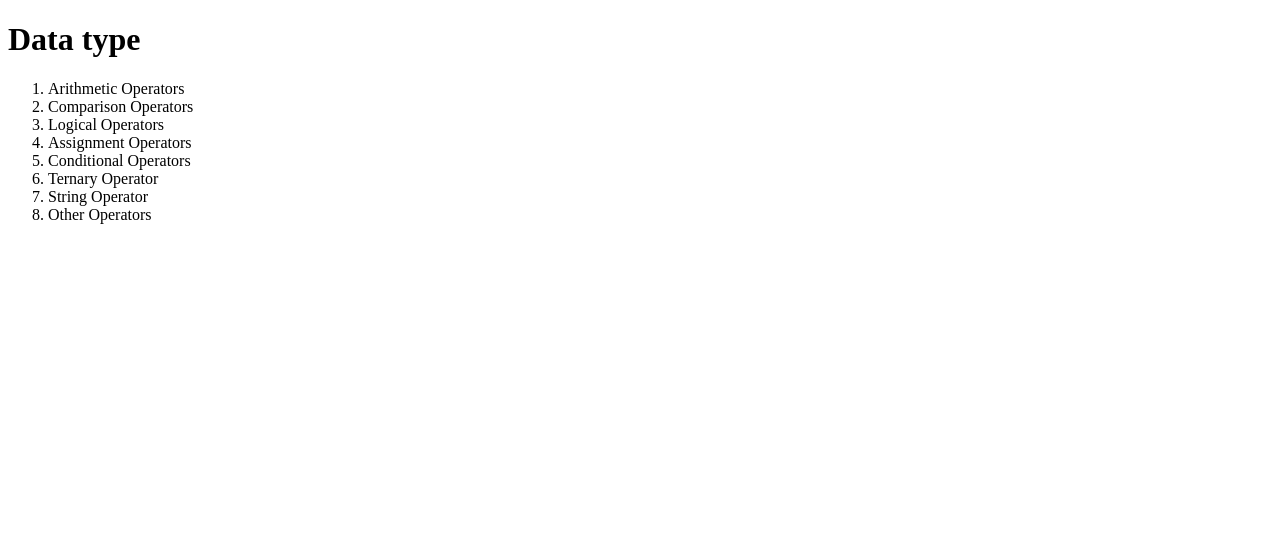
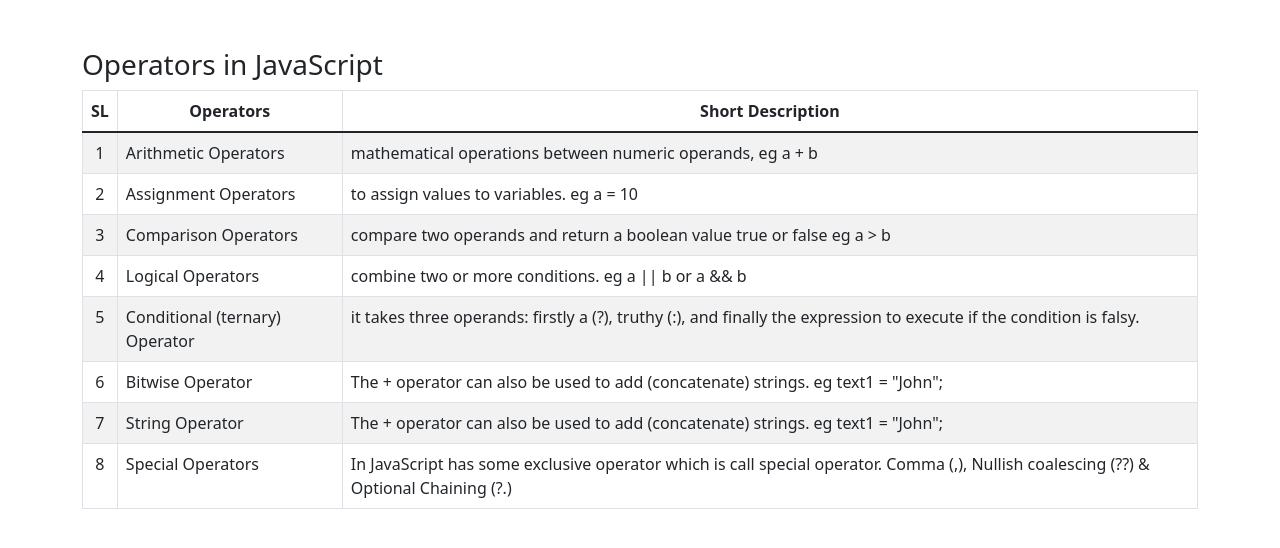
Before and after one commit to jakir-ruet/javascript-programming, a plain HTML site: page 01-basic/03-operators/index.html in a window 1280 px wide. Drawn offline with Linux system fonts and the light colour scheme.

Commit message:
operator updated

```diff
--- a/01-basic/03-operators/index.html
+++ b/01-basic/03-operators/index.html
@@ -4,20 +4,63 @@
     <meta charset="UTF-8" />
     <meta http-equiv="X-UA-Compatible" content="IE=edge" />
     <meta name="viewport" content="width=device-width, initial-scale=1.0" />
-    <title>Datatype</title>
+    <title>Operators</title>
+    <link rel="stylesheet" href="../../asset/bootstrap.css" type="text/css" />
+    <link rel="stylesheet" href="../../asset/style.css" />
   </head>
   <body>
-    <h1>Data type</h1>
-    <ol>
-      <li>Arithmetic Operators</li>
-      <li>Comparison Operators</li>
-      <li>Logical Operators</li>
-      <li>Assignment Operators</li>
-      <li>Conditional Operators</li>
-      <li>Ternary Operator</li>
-      <li>String Operator</li>
-      <li>Other Operators</li>
-    </ol>
-    <script src="main.js"></script>
+<div class="container pt-5">
+      <h3>Operators in JavaScript</h3>
+      <table class="table table-striped table-hover table-bordered">
+        <thead>
+          <tr>
+            <th class="text-center">SL</th>
+            <th class="text-center">Operators</th>
+            <th class="text-center">Short Description</th>
+          </tr>
+        </thead>
+        <tbody>
+          <tr>
+            <td class="text-center">1</td>
+            <td>Arithmetic Operators</td>
+            <td>mathematical operations between numeric operands, eg a + b</td>
+          </tr>
+          <tr>
+            <td class="text-center">2</td>
+            <td>Assignment Operators</td>
+            <td>to assign values to variables. eg a = 10</td>
+          </tr>
+          <tr>
+            <td class="text-center">3</td>
+            <td>Comparison Operators</td>
+            <td>compare two operands and return a boolean value true or false eg a > b</td>
+          </tr>
+          <tr>
+            <td class="text-center">4</td>
+            <td>Logical Operators</td>
+            <td>combine two or more conditions. eg a || b or a && b</td>
+          </tr>
+          <tr>
+            <td class="text-center">5</td>
+            <td>Conditional (ternary) Operator</td>
+            <td>it takes three operands: firstly a (?), truthy (:), and finally the expression to execute if the condition is falsy.</td>
+          </tr>
+          <tr>
+            <td class="text-center">6</td>
+            <td>Bitwise Operator</td>
+            <td>The + operator can also be used to add (concatenate) strings. eg text1 = "John";</td>
+          </tr>
+          <tr>
+            <td class="text-center">7</td>
+            <td>String Operator</td>
+            <td>The + operator can also be used to add (concatenate) strings. eg text1 = "John";</td>
+          </tr>
+          <tr>
+            <td class="text-center">8</td>
+            <td>Special Operators</td>
+            <td>In JavaScript has some exclusive operator which is call special operator. Comma (,), Nullish coalescing (??) & Optional Chaining (?.)</td>
+          </tr>
+        </tbody>
+      </table>
   </body>
 </html>
```
Also changed, not shown: 01-basic/03-operators/03-comparison.js (added), 01-basic/03-operators/04-logical.js (renamed from 01-basic/03-operators/03-logical.js), 01-basic/03-operators/05-conditional-ternary.js (renamed from 01-basic/03-operators/04-ternary.js), 01-basic/03-operators/06-bitiwise.js (renamed from 01-basic/03-operators/05-bitiwise.js), 01-basic/03-operators/07-string.js (added), 01-basic/03-operators/08-special.js (renamed from 01-basic/03-operators/06-other.js).
